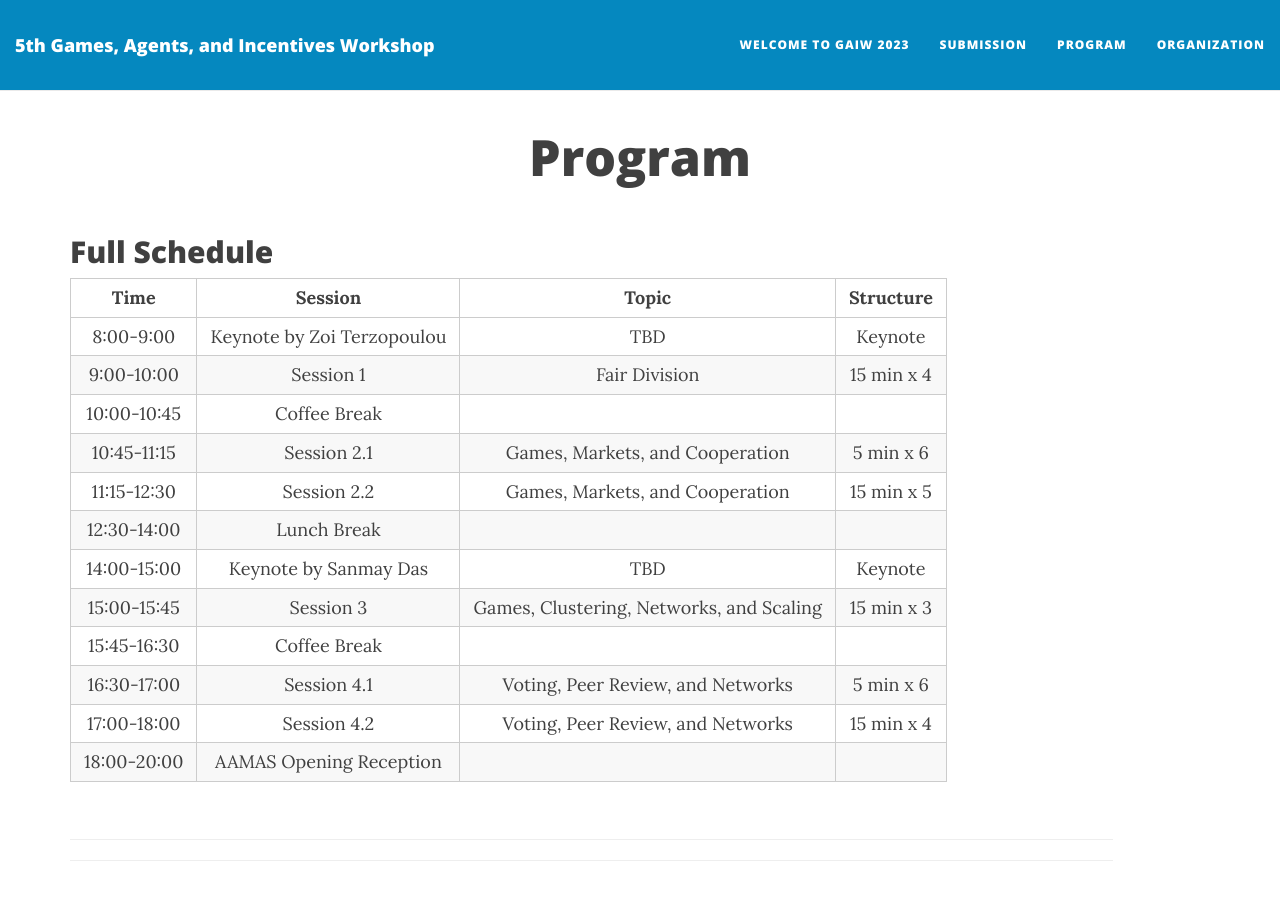
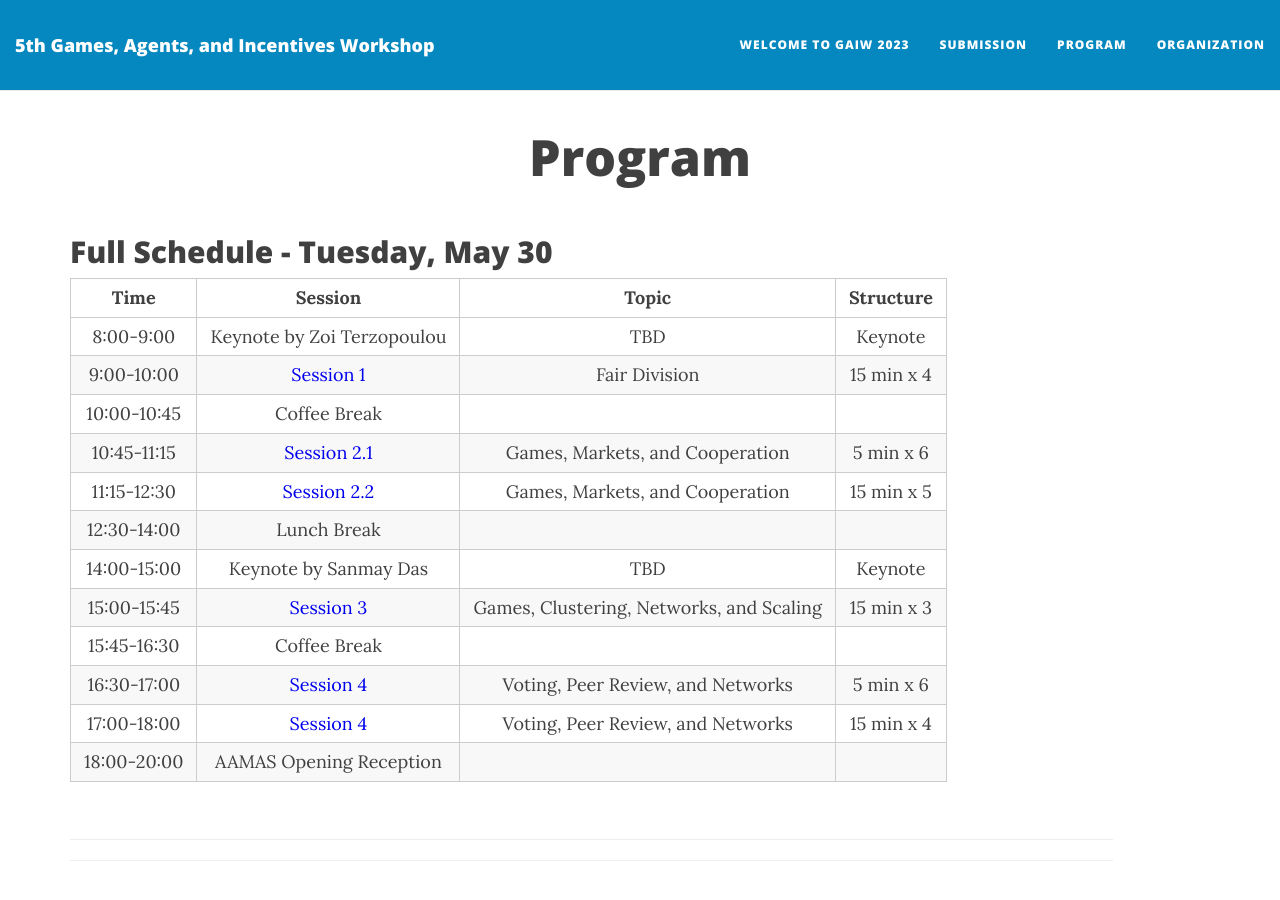
Before and after one commit to PrefLib/gaiw2023, a Jekyll site: the page built from program.md, in a window 1280 px wide and 900 px high. Built offline with Jekyll 4.4.1, drawn with Linux system fonts in a browser that asks for light colours; nearby versions of some CDN libraries.

Commit message:
Update program.md

```diff
--- a/program.md
+++ b/program.md
@@ -4,21 +4,21 @@ title: Program
 published: true
 ---
 
-## Full Schedule
+## Full Schedule - Tuesday, May 30
 
 | Time | Session | Topic | Structure |
 |:----------:|:-------------:|:------:|:------:|
 |8:00-9:00   | Keynote by Zoi Terzopoulou |  TBD  | Keynote |
-|9:00-10:00  | Session 1               | Fair Division | 15 min x 4 |
+|9:00-10:00  | [Session 1](#session1)  | Fair Division | 15 min x 4 |
 |10:00-10:45 | Coffee Break            |  |   |
-|10:45-11:15 | Session 2.1             | Games, Markets, and Cooperation | 5 min x 6 |
-|11:15-12:30 | Session 2.2             | Games, Markets, and Cooperation | 15 min x 5 |
+|10:45-11:15 | [Session 2.1](#session2)| Games, Markets, and Cooperation | 5 min x 6 |
+|11:15-12:30 | [Session 2.2](#session2)| Games, Markets, and Cooperation | 15 min x 5 |
 |12:30-14:00 | Lunch Break             |  |   |
 |14:00-15:00 | Keynote by Sanmay Das   | TBD | Keynote |
-|15:00-15:45 | Session 3               | Games, Clustering, Networks, and Scaling | 15 min x 3 |
+|15:00-15:45 | [Session 3](#session3)               | Games, Clustering, Networks, and Scaling | 15 min x 3 |
 |15:45-16:30 | Coffee Break            |  |   |
-|16:30-17:00 | Session 4.1             | Voting, Peer Review, and Networks | 5 min x 6 |
-|17:00-18:00 | Session 4.2             | Voting, Peer Review, and Networks | 15 min x 4 |
+|16:30-17:00 | [Session 4](#session4)            | Voting, Peer Review, and Networks | 5 min x 6 |
+|17:00-18:00 | [Session 4](#session4)             | Voting, Peer Review, and Networks | 15 min x 4 |
 |18:00-20:00 | AAMAS Opening Reception |  |   |
 
 
@@ -27,7 +27,7 @@ published: true
 <hr>
 <br>
 
-### Session 1 (9:00-10:00)
+### Session 1 (9:00-10:00)<a name="session1"></a>
 
 |Time| Title | Authors | Link |
 |:--------------:|:-------:|:-------:|:----:|
@@ -38,7 +38,7 @@ published: true
 
 <br>
 
-### Session 2 (10:45-12:30)
+### Session 2 (10:45-12:30)<a name="session2"></a>
 
 |Time| Title | Authors | Link |
 :--------------:|:----------:|:---------:|:----:|
@@ -56,7 +56,7 @@ published: true
 
 <br>
 
-### Session 3 (15:00-15:45)
+### Session 3 (15:00-15:45)<a name="session3"></a>
 
 |Time| Title | Authors | Link |
 :--------------:|:----------:|:---------:|:----:|
@@ -66,7 +66,7 @@ published: true
 
 <br>
 
-### Session 4 (16:30-18:00)
+### Session 4 (16:30-18:00)<a name="session4"></a>
 
 |Time| Title | Authors | Link |
 :--------------:|:----------:|:---------:|:----:|
```
